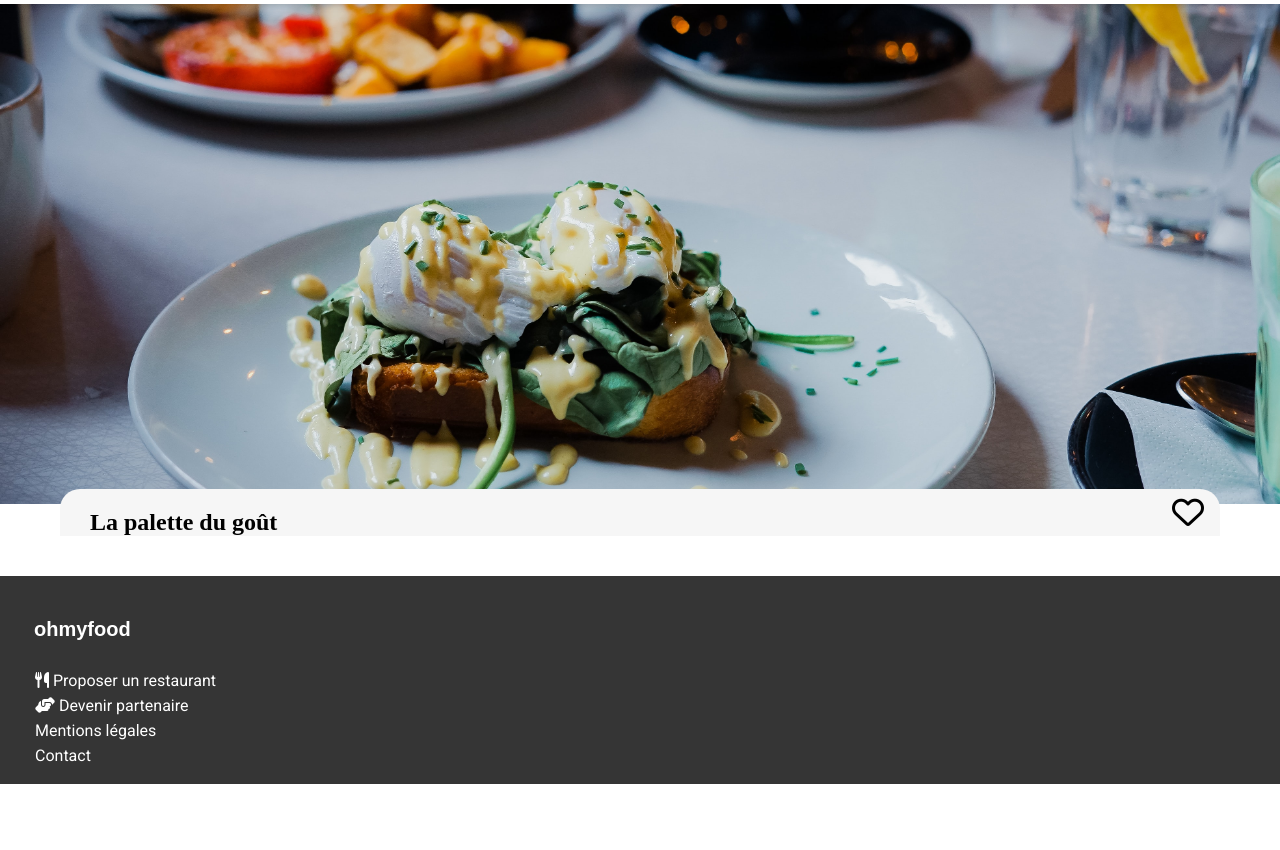
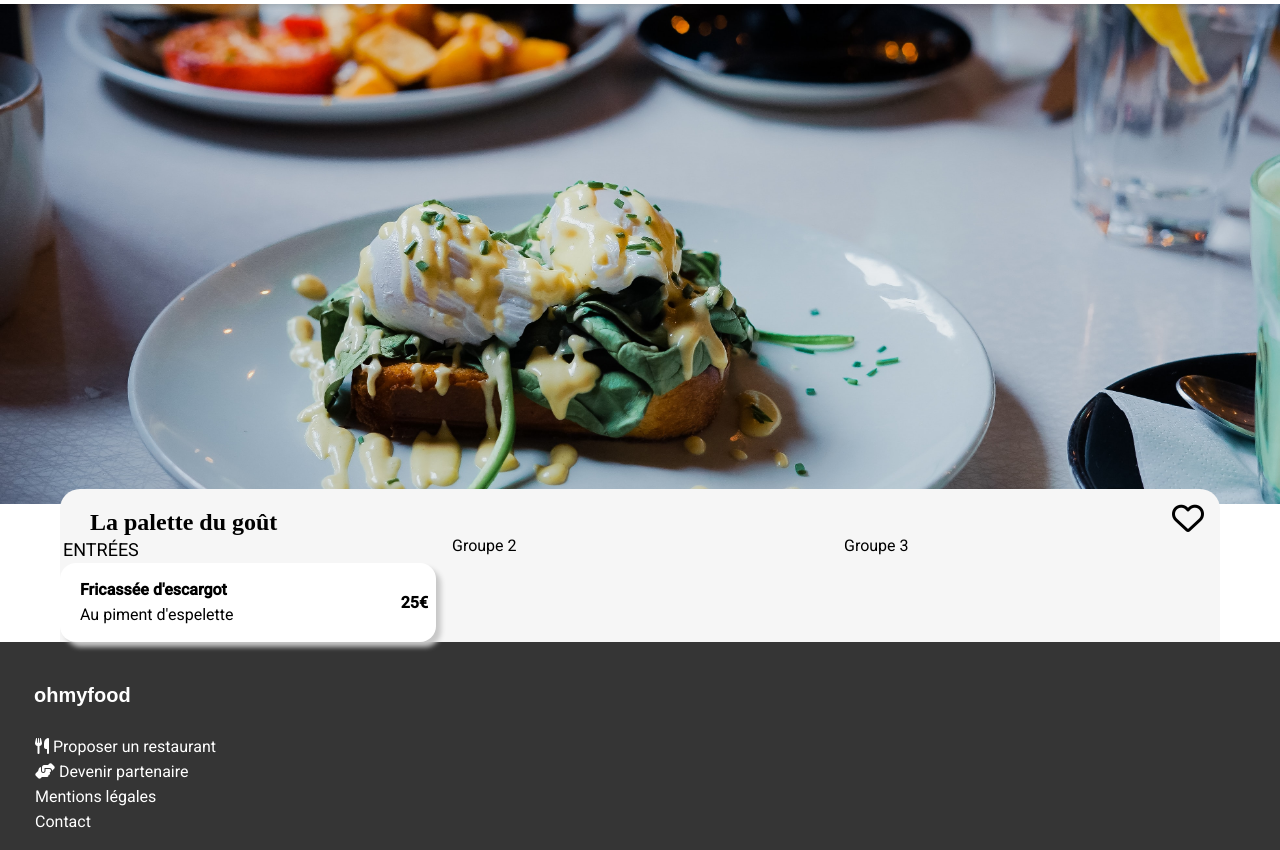
Before and after one commit to AtelierCT6/ohmyfoodfix, a website: page menus/menu-1.html in a window 1280 px wide. Shown: the part 86-936 px from the top of the page. Before the commit the page ends 870 px from the top, so only its background shows below. Drawn offline with Linux system fonts and the light colour scheme; a web font is replaced by a local one.

Commit message:
anime WIP

```diff
--- a/menus/menu-1.html
+++ b/menus/menu-1.html
@@ -12,11 +12,36 @@
     <header><h1>ohmyfood</h1></header>
     <img class="menu-pic" src="/images/menu-1.jpg" alt="Menu 1">
     <main>
+
       <div class="menu_full">
         <h5>La palette du goût</h5>
         <i class="far fa-heart "></i>
         <i class="fas fa-heart "></i>
       </div>
+        <!-- <main> -->
+        <div class="menu_bg">
+        <section class="menus-grid">
+          <div class="menus__category">
+            <p style="font-size: large; font-weight: normal;">ENTRÉES</p>
+          <div class="menu-items">
+            <div class="menu-items__description">
+            <p style="font-weight: bold;">Fricassée d'escargot</p>
+            <p>Au piment d'espelette</p>
+          </div>
+            <p class="menu-items__prix" style="font-weight: bold;">25€</p>
+            <div class="menu-items__check">
+              <i class="fas fa-check"></i>
+            </div>
+          </div>
+        </div>
+          <div class="menus__category">Groupe 2</div>
+          <div class="menus__category">Groupe 3</div>
+        </section>
+      </div>
+      <!-- </main> -->
+      <!-- </div> -->
+
+
 
 
 
--- a/style.scss
+++ b/style.scss
@@ -228,7 +228,6 @@ main .city i {
 
         }
     }
-
 }
 
 .menu,
@@ -237,9 +236,18 @@ main .city i {
         font-size: 32px;
         position: absolute;
         right: 16px;
-        top: 50%;
         transform: translateY(-50%);
     }
+    }
+.menu i{
+        top: 50%;
+    }
+.menu_full i{
+        margin-top: -58px;
+    }
+
+.menu,
+.menu_full {
     .fas {
         color: transparent;
         background-image: linear-gradient(0deg,rgba(147,86,220,1),rgba(255,121,218,1));
@@ -271,6 +279,64 @@ main .city i {
     object-fit: cover;
 }
 
+.menus-grid {
+    display: grid;
+    grid-template-columns: repeat(3, 1fr);
+    gap: 16px;
+
+    @media (max-width: 1000px) {
+        grid-template-columns: 1fr;
+
+    }
+
+}
+
+
+.menu_bg {
+    background-color: #f6f6f6;
+    margin-top: -40px;
+}
+
+.menu-items {
+    background-color: white;
+    border-radius: 16px;
+    box-shadow: 5px 5px 5px #C7C7C7;
+    display: flex;
+    align-items: center;
+    overflow: hidden;
+
+    p{
+        padding-left: 20px;
+    }
+
+    &__prix{
+        margin-left: auto;
+    }
+
+    &__check{
+
+        background-color: #99E2D0;
+        padding: 30px 0;
+        border-radius: 0 16px 16px 0;
+        margin-left: 8px;
+        margin-right: -48px;
+        transition: all 0.4s;
+        width: 45px;
+
+    }
+    &:hover .menu-items__check {
+
+        margin-right: 0;
+    }
+
+    // .fas{
+    //     // position: relative;
+    //     color: white;
+    // }
+}
+
+
+
 footer {
     background-color: #353535;
     padding: 16px 32px;
```
Also changed, not shown: style.css, 1 other file.
